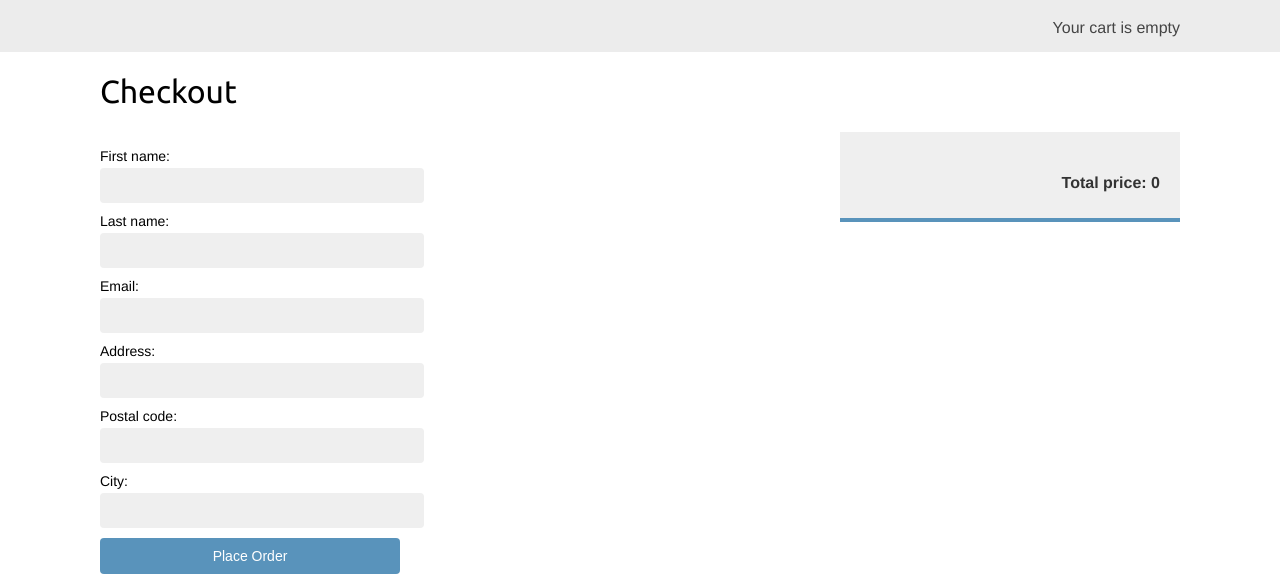
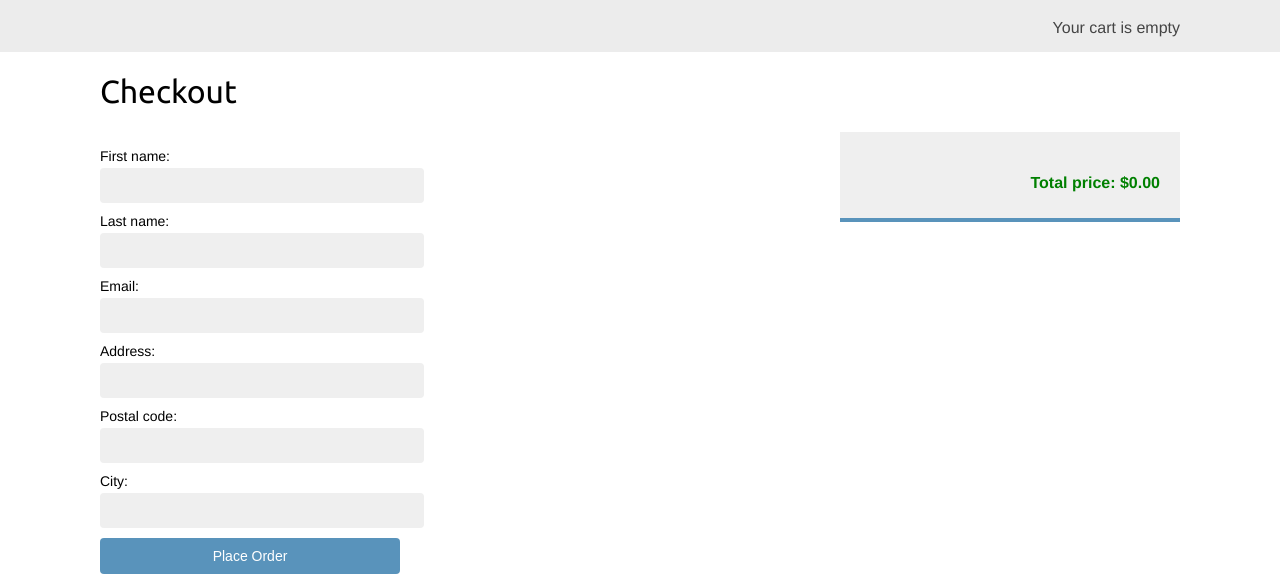
Before and after one commit to mousakhani/my_shop, a Django app: page /orders/create/ in a window 1280 px wide. Shown: the part 18-601 px from the top of the page. Run offline with Django 3.2, Linux system fonts and the light colour scheme.

Commit message:
coupon add to orders create template

```diff
--- a/templates/orders/order/create.html
+++ b/templates/orders/order/create.html
@@ -13,7 +13,13 @@
                 </li>
             {% endfor %}
         </ul>
-        <p> Total price: {{ cart.get_total_price }}</p>
+        {% if cart.coupon %}
+            <p style="text-decoration-line: line-through; color: red"> Total price: ${{ cart.get_total_price|floatformat:2 }}</p>
+            <p style="color: green"> Subtotal price: ${{ cart.get_total_price_after_discount|floatformat:2 }}</p>
+            {% else %}
+            <p style="color: green"> Total price: ${{ cart.get_total_price|floatformat:2 }}</p>
+
+        {% endif %}
     </div>
     <form method="post" class="order-form">
         {{ form.as_p }}
```
